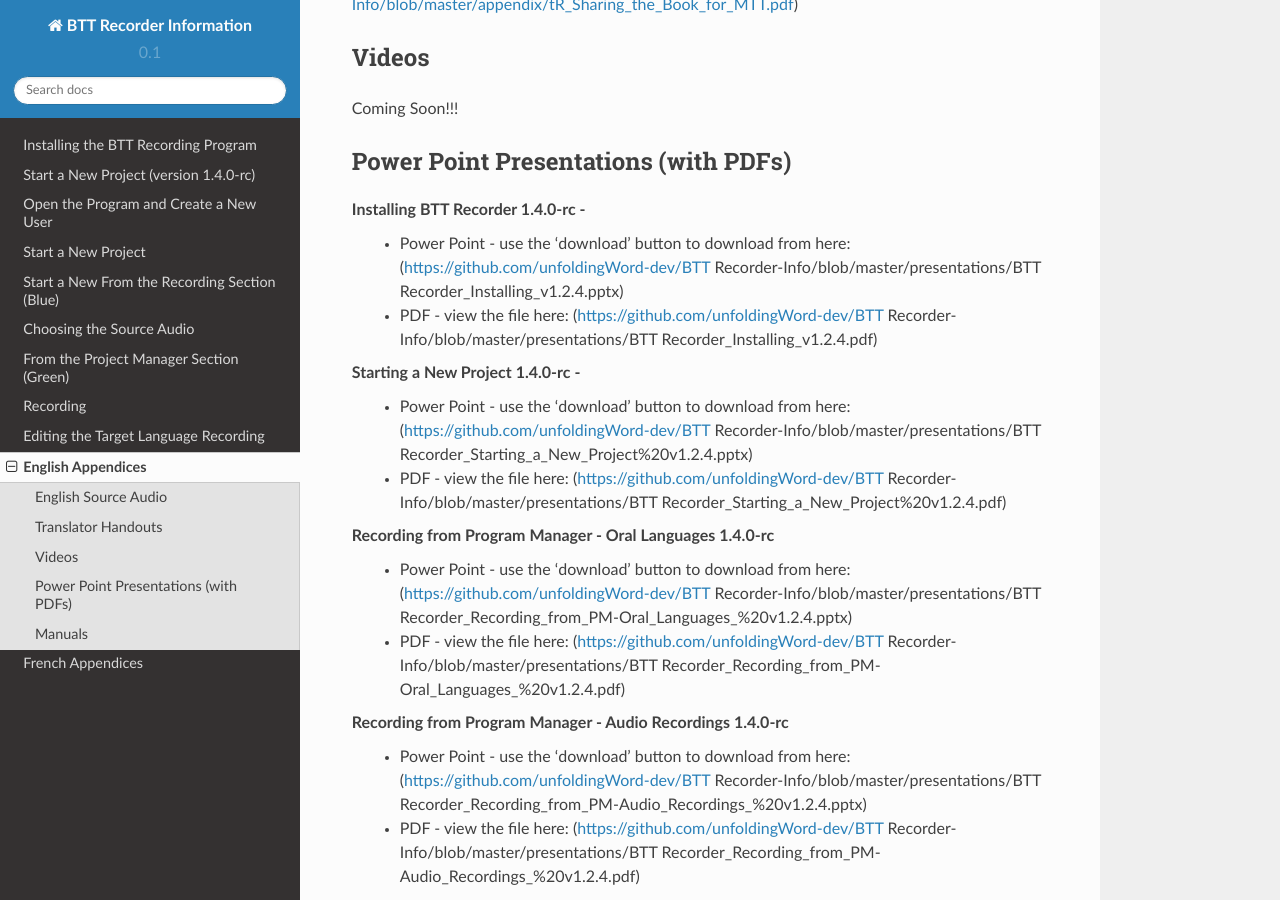
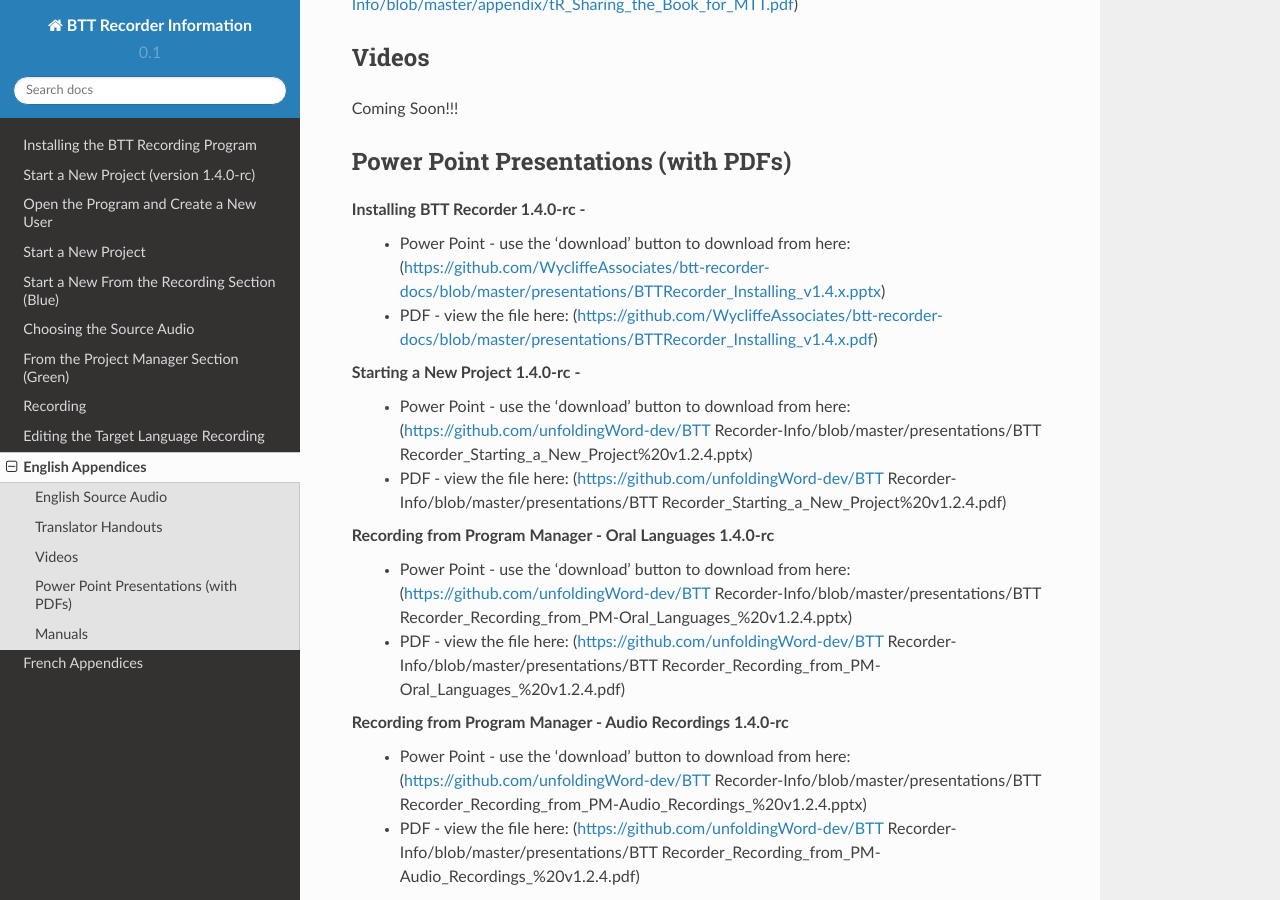
Before and after one commit to pgamer78/btt-recorder-docs, a Sphinx documentation site: the page built from docs/appendices.rst, in a window 1280 px wide and 900 px high, scrolled down 1143 px. Built offline with Sphinx 7.4.7 and the Read the Docs theme 2.0.0, drawn with Linux system fonts in a browser that asks for light colours; pages that are not in the unit, such as notebooks, are missing from menus.

Commit message:
Update appendices.rst

```diff
--- a/docs/appendices.rst
+++ b/docs/appendices.rst
@@ -42,8 +42,8 @@ Power Point Presentations (with PDFs)
 ----
 
 **Installing BTT Recorder 1.4.0-rc** -
- * Power Point - use the 'download' button to download from here: (https://github.com/unfoldingWord-dev/BTT Recorder-Info/blob/master/presentations/BTT Recorder_Installing_v1.2.4.pptx)
- * PDF - view the file here: (https://github.com/unfoldingWord-dev/BTT Recorder-Info/blob/master/presentations/BTT Recorder_Installing_v1.2.4.pdf)
+ * Power Point - use the 'download' button to download from here: (https://github.com/WycliffeAssociates/btt-recorder-docs/blob/master/presentations/BTTRecorder_Installing_v1.4.x.pptx)
+ * PDF - view the file here: (https://github.com/WycliffeAssociates/btt-recorder-docs/blob/master/presentations/BTTRecorder_Installing_v1.4.x.pdf)
 
 **Starting a New Project 1.4.0-rc** -
  * Power Point - use the 'download' button to download from here: (https://github.com/unfoldingWord-dev/BTT Recorder-Info/blob/master/presentations/BTT Recorder_Starting_a_New_Project%20v1.2.4.pptx)
```
